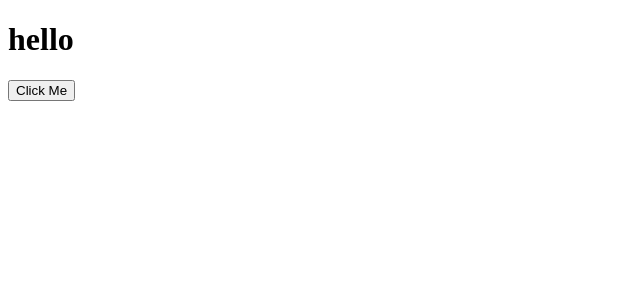
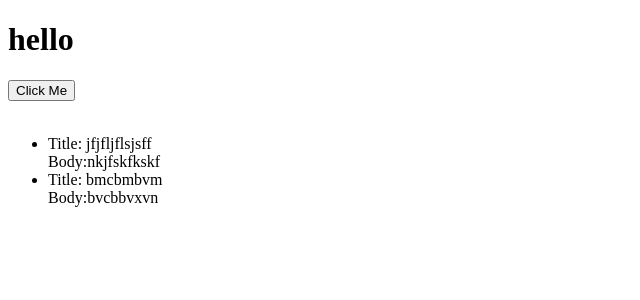
Before and after one commit to LakshikaDias/React_Redux, a React (Create React App) app: page / in a window 1280 px wide. Both pictures are taken after a click on the button "Click Me". Shown: the top 300 px of the page, without its empty margins (0-640 px from the left). Built offline with nearby package versions, Linux system fonts and the light colour scheme.

Commit message:
compeleted the first round

```diff
--- a/src/App.js
+++ b/src/App.js
@@ -1,11 +1,14 @@
 import React from 'react';
 import Button from './components/Button';
+import PostList from './components/PostList';
 
 function App() {
   return (
     <div>
       <h1>hello</h1>
       <Button />
+      <br></br>
+      <PostList />
     </div>
   );
 }
--- /dev/null
+++ b/src/components/PostList.js
@@ -0,0 +1,37 @@
+import React, { Component } from 'react';
+import { connect } from 'react-redux';
+
+class PostList extends Component {
+
+    // implement the "createListItems" fuction
+    createListItems() {
+        // map the property(Allposts array)
+        return this.props.AllPosts.map((post) => {
+            return (
+                <li key={post.id}>Title: {post.title} <br></br> Body:{post.body}</li>
+            )
+        })
+    }
+
+    render() {
+        if (!this.props.AllPosts) {
+            return (<h1>Click the button</h1>)
+        }
+        return (
+            // call to the "createListItems" function
+            <ul>
+                {this.createListItems()}
+            </ul>
+        )
+    }
+}
+// take the data from store which related to the "PostList" component
+function mapStateToProps(state) {
+    return {
+        // create the "Allposts" property in component(it take from state)
+        AllPosts: state.allposts
+    }
+
+}
+
+export default connect(mapStateToProps)(PostList)
--- a/src/reducer/index.js
+++ b/src/reducer/index.js
@@ -5,7 +5,7 @@ import AllPosrReducer from './Allpost';
 //root reducer{each reducer can't access store, therefore want "root reducer"}
 const rootReducer = combineReducers({
     // "alpost" is the object name of store that all postlist include
-    allpost: AllPosrReducer,
+    allposts: AllPosrReducer,
 })
 
 export default rootReducer;
```
Also changed, not shown: 1 other file (tests, documents, lock files or other folders).
